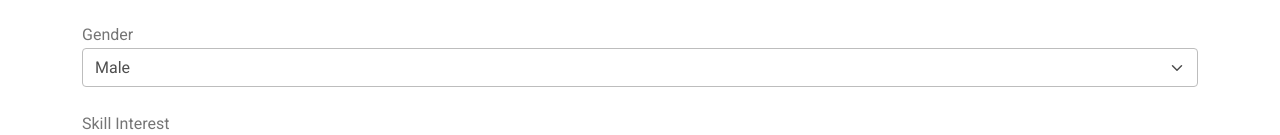
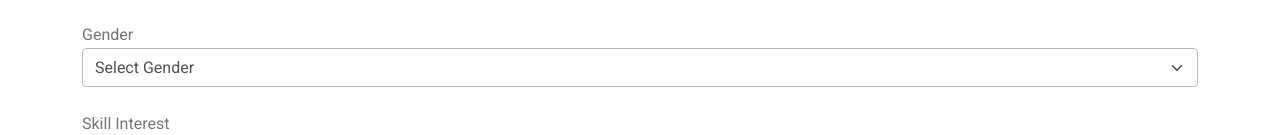
Before and after one commit to Fave7903/ultralearn_front, a React (Create React App) app in the folder ultrlfront/: page /edit/1 in a window 1280 px wide. Shown: the part 619-754 px from the top of the page. Built offline with nearby package versions, Linux system fonts and the light colour scheme; no server answers.

Commit message:
gender select

```diff
--- a/ultrlfront/src/components/EditProfile.js
+++ b/ultrlfront/src/components/EditProfile.js
@@ -188,7 +188,8 @@ class EditProfile extends Component {
           <div className="form-group mb-4">
             <label className="text-muted">Gender</label>
             <select class="form-select" aria-label="Default select example" value={gender} onChange={this.handleChange("gender")}>
-            <option value="Male" selected>Male</option>
+            <option value="" disabled selected>Select Gender</option>
+            <option value="Male">Male</option>
             <option value="Female">Female</option>
           </select>
           </div>
```
